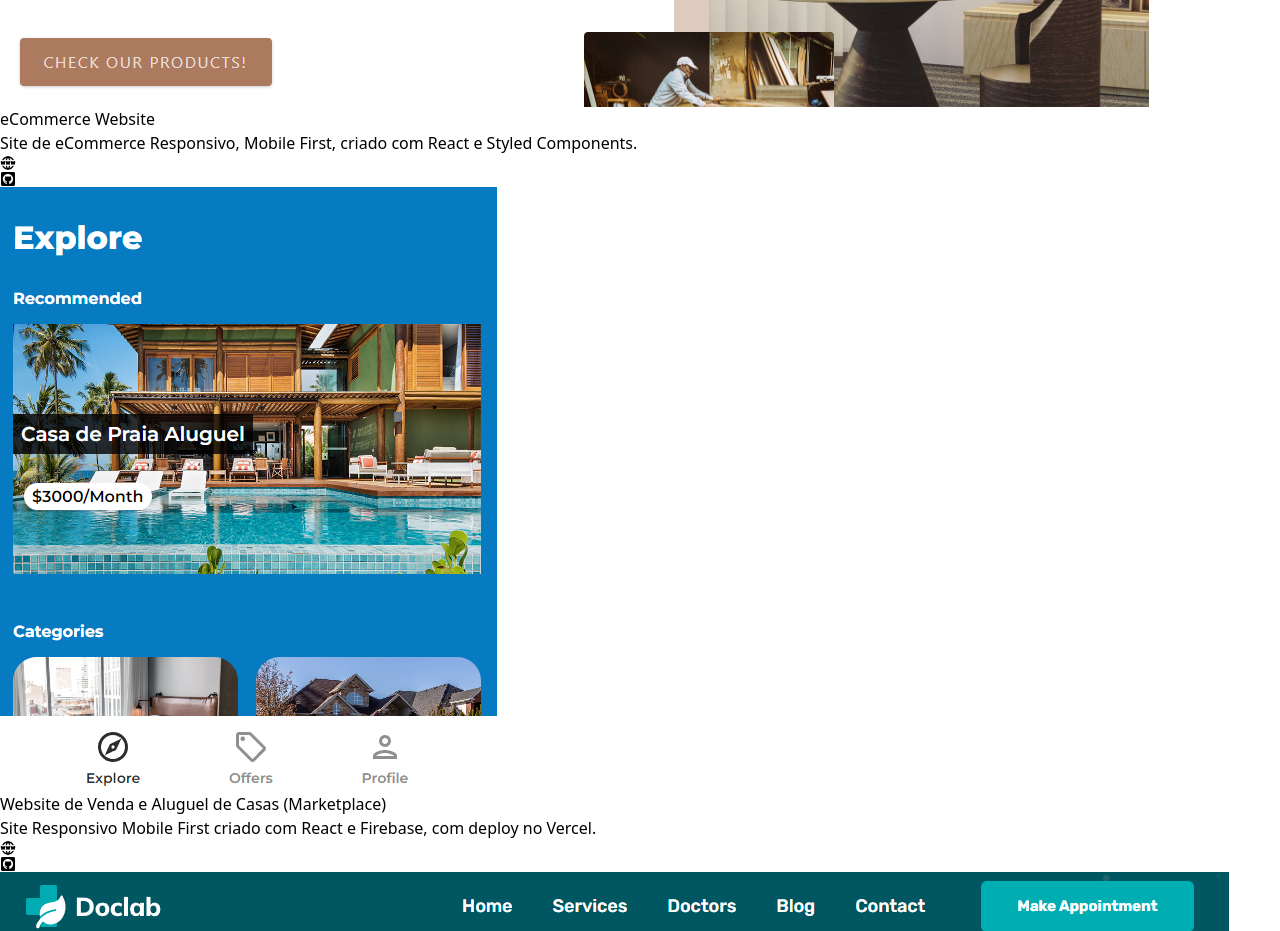
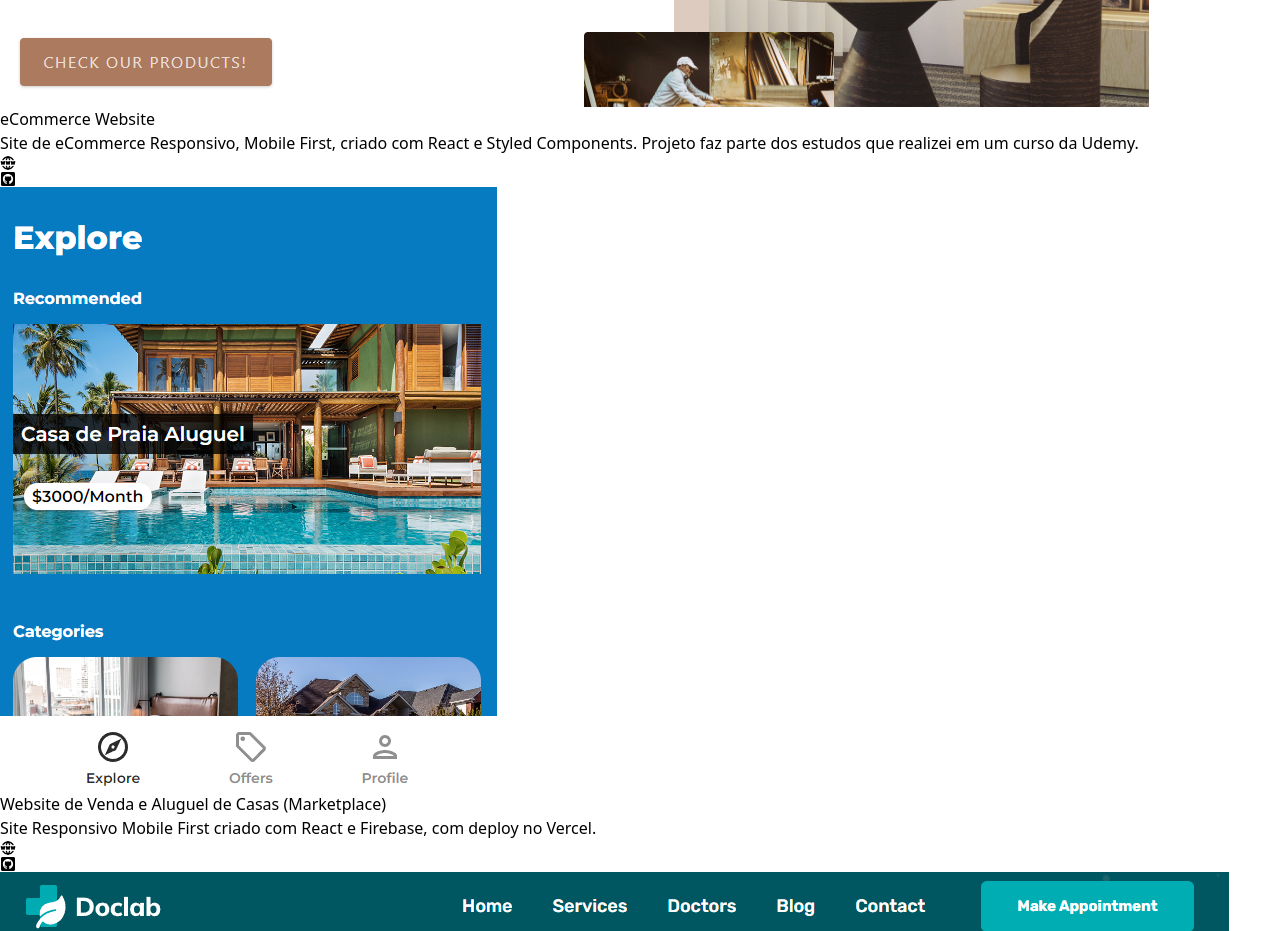
Before and after one commit to guskse/portfolio-ptbr, a React (Vite) app: page / in a window 1280 px wide. Shown: the part 1900-2831 px from the top of the page. Built offline with nearby package versions, Linux system fonts and the light colour scheme.

Commit message:
changed project details

```diff
--- a/src/data.jsx
+++ b/src/data.jsx
@@ -50,7 +50,7 @@ export const projects = [
     url: "https://my-ecommerce-v1.netlify.app/",
     github: "https://github.com/guskse/",
     title: "eCommerce Website",
-    text: "Site de eCommerce Responsivo, Mobile First, criado com React e Styled Components.",
+    text: "Site de eCommerce Responsivo, Mobile First, criado com React e Styled Components. Projeto faz parte dos estudos que realizei em um curso da Udemy.",
   },
   {
     id: nanoid(),
```
